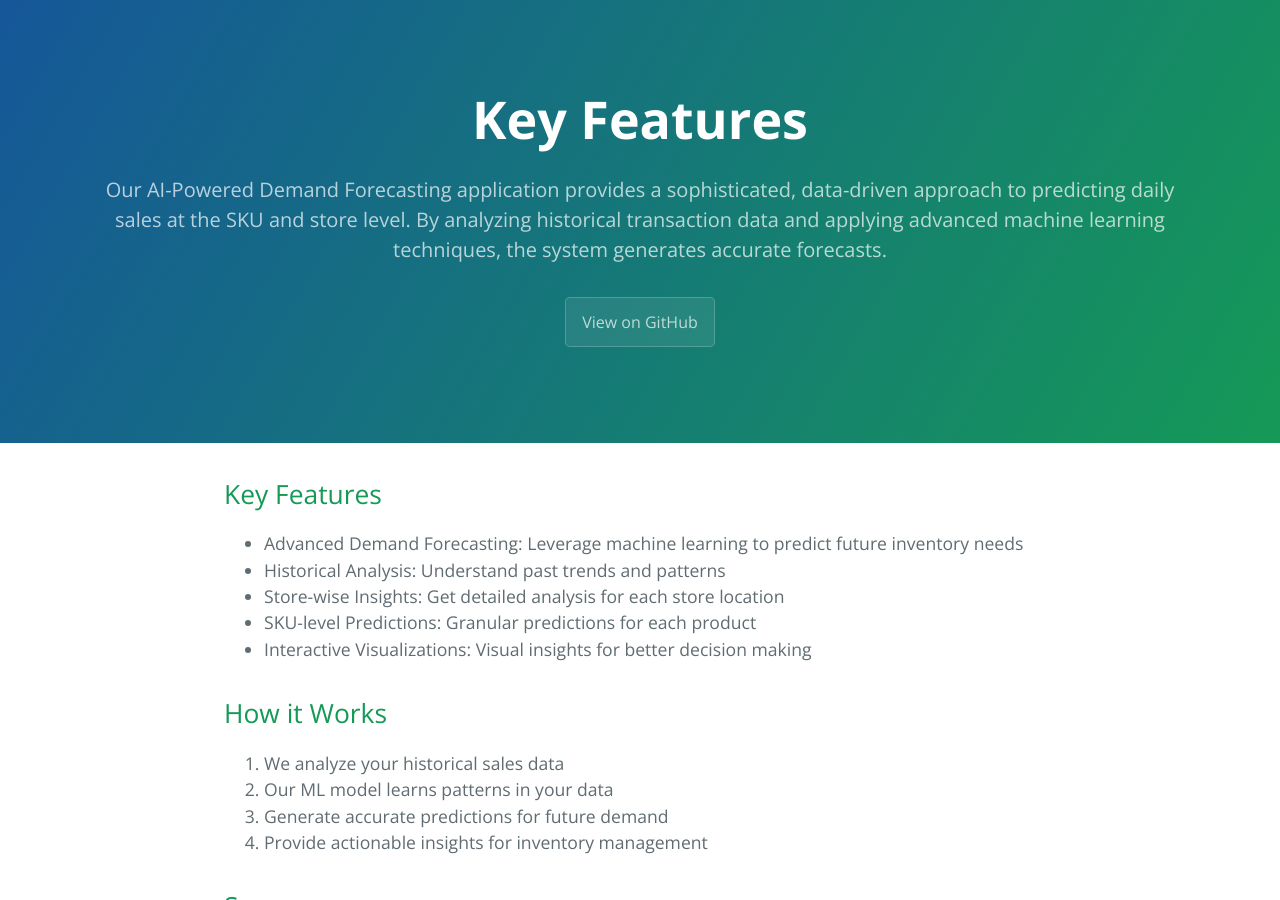
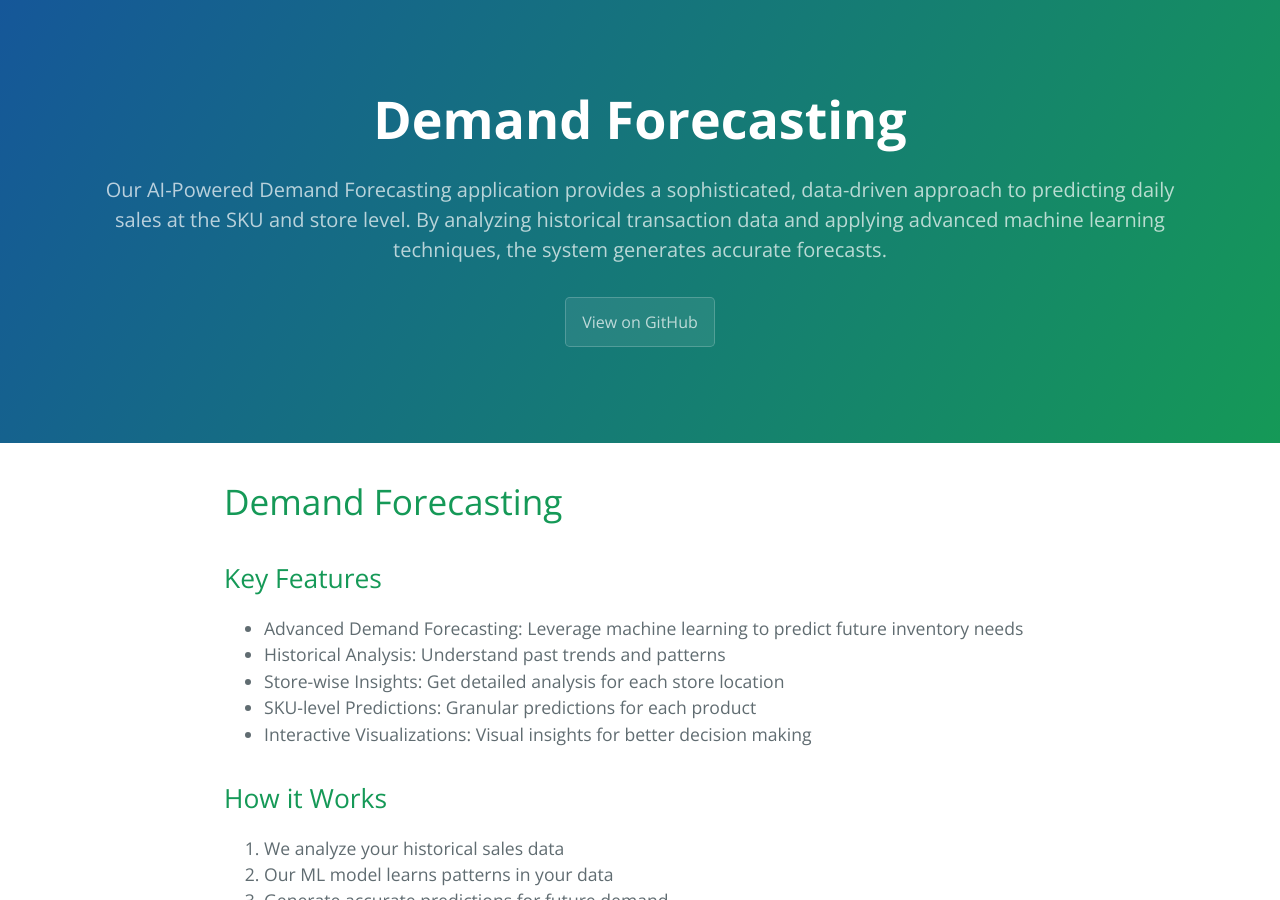
Before and after one commit to MastekRZ/demand_forecasting_app, a Jekyll site: the page built from index.md, in a window 1280 px wide and 900 px high. Built offline with Jekyll 4.4.1, drawn with Linux system fonts in a browser that asks for light colours; our own code applies the rules of GitHub Pages for plain Markdown files.

Commit message:
Update index.md

```diff
--- a/index.md
+++ b/index.md
@@ -1,6 +1,8 @@
 ---
 layout: default
 ---
+
+# Demand Forecasting
 
 ## Key Features
 
```
